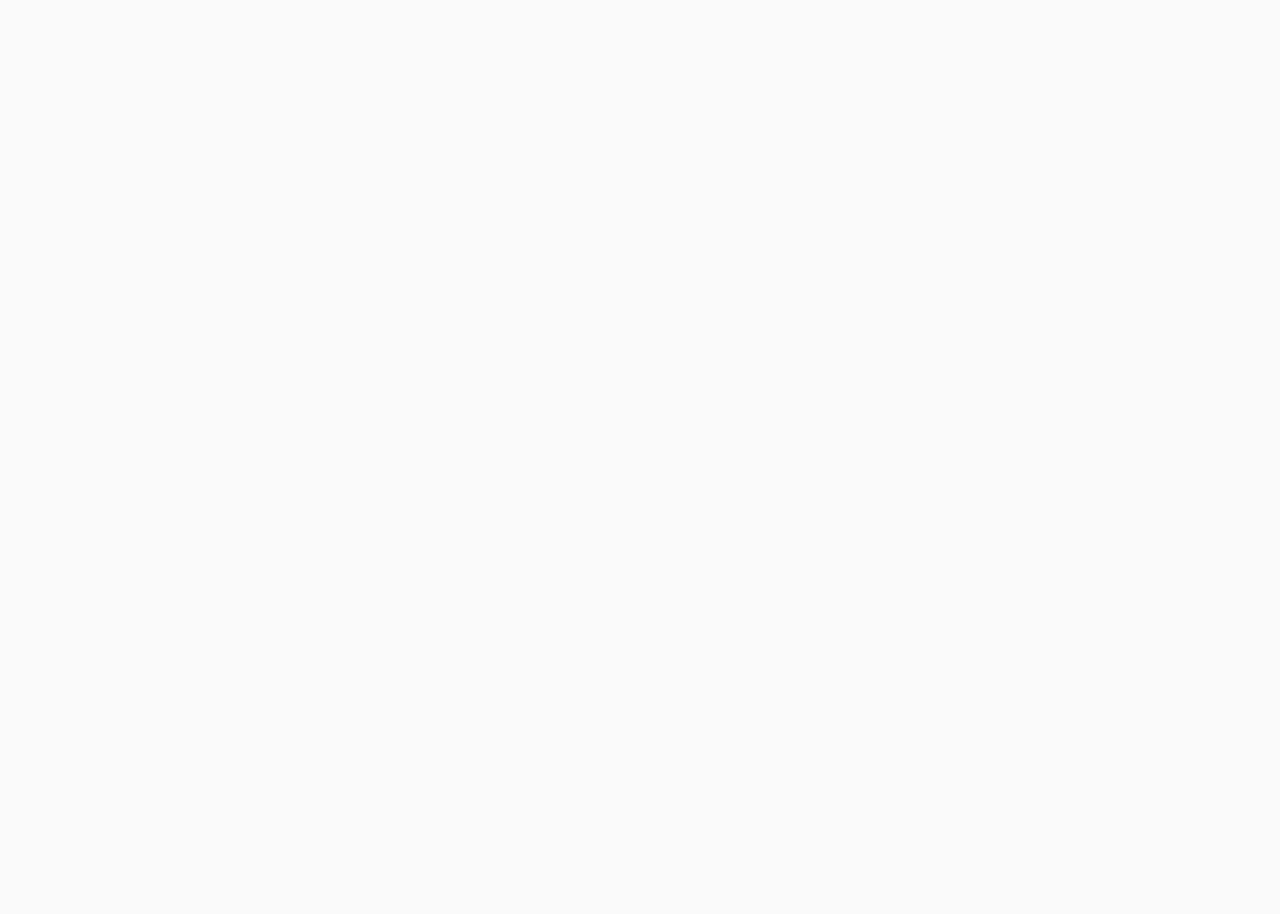
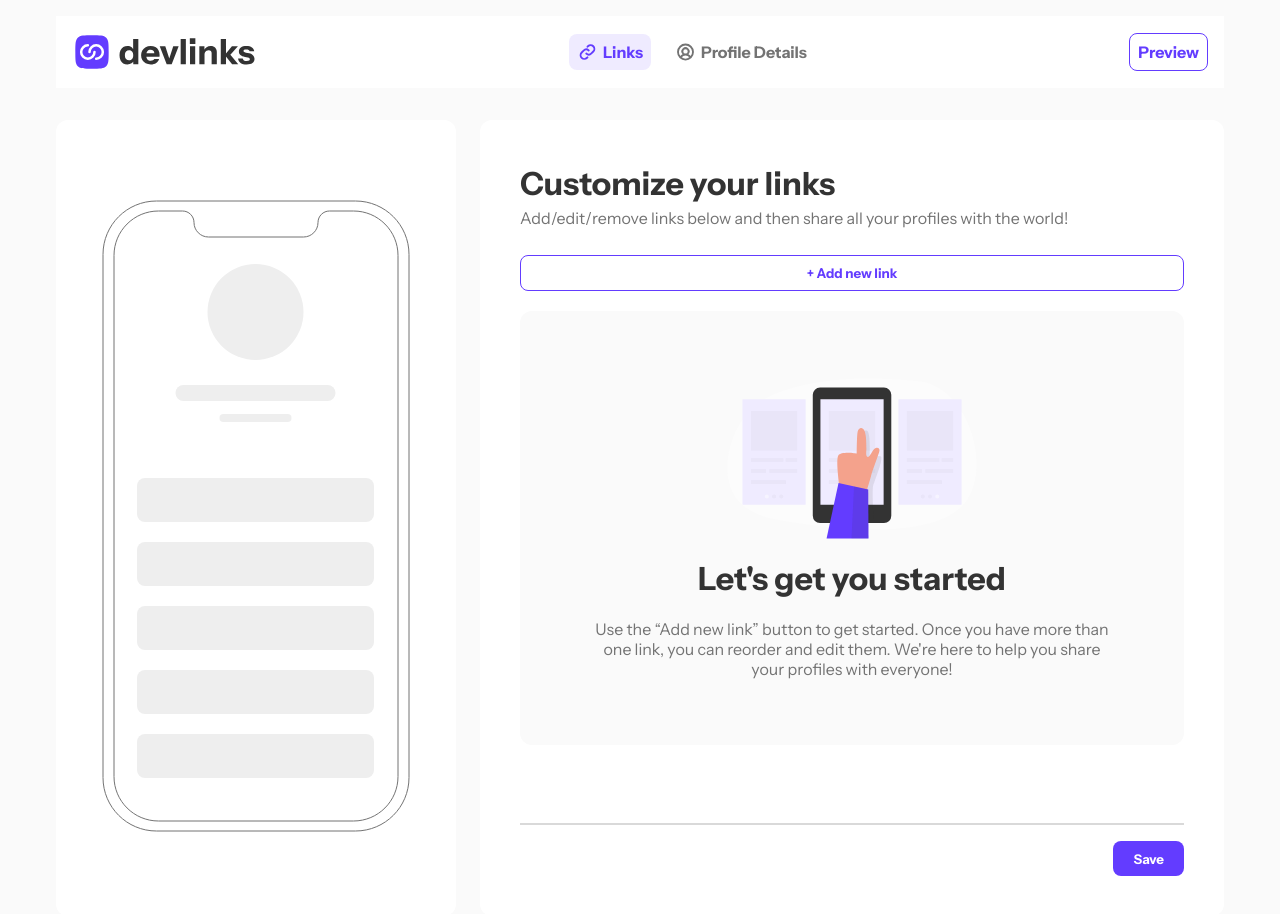
Before and after one commit to zenkyuv/link-sharing-app, a React (Vite) app: page /#/ in a window 1280 px wide. Before the commit this address had no page. Shown: the top 914 px of the page. Before the commit the page ends 800 px from the top, so only its background shows below. Built offline with nearby package versions, Linux system fonts and the light colour scheme.

Commit message:
fix: gh blank page

```diff
--- a/package.json
+++ b/package.json
@@ -1,5 +1,4 @@
 {
-  "homepage": "https://zenkyuv.github.io/",
   "name": "link-sharing-app",
   "private": false,
   "version": "0.0.0",
--- a/src/App.tsx
+++ b/src/App.tsx
@@ -31,7 +31,7 @@ function App() {
 			onAnimationEnd={handleAnimationEnd}
 		>
 			<Routes location={displayLocation}>
-				<Route path="/links" element={<Links context={context} />} />
+				<Route path="/" element={<Links context={context} />} />
 				<Route path="/profile-details" element={<ProfileDetails context={context} />} />
 				<Route path="/preview" element={<Preview context={context} />} />
 			</Routes>
--- a/src/components/navigation/component.tsx
+++ b/src/components/navigation/component.tsx
@@ -12,14 +12,14 @@ function Navigation() {
 				<li className={styles.icon}></li>
 				<div className={styles.flexRow}>
 					<li>
-						<Link className={location.pathname === "/links" ? styles.active : ""} to="/links">
-							<img src="/assets/images/icon-links-header.svg" />
+						<Link className={location.pathname === "/" ? styles.active : ""} to="/">
+							<img src="./assets/images/icon-links-header.svg" />
 							<span>Links</span>
 						</Link>
 					</li>
 					<li>
 						<Link className={location.pathname === "/profile-details" ? styles.active : ""} to="/profile-details">
-							<img src="/assets/images/icon-profile-details-header.svg" />
+							<img src="./assets/images/icon-profile-details-header.svg" />
 							<span>Profile Details</span>
 						</Link>
 					</li>
--- a/src/main.tsx
+++ b/src/main.tsx
@@ -1,14 +1,14 @@
 import React from 'react'
 import ReactDOM from 'react-dom/client'
-import {BrowserRouter} from 'react-router-dom'
+import {HashRouter} from 'react-router-dom'
 
 import './index.css'
 import App from './App.tsx'
 
 ReactDOM.createRoot(document.getElementById('root')!).render(
 	<React.StrictMode>
-		<BrowserRouter basename={process.env.PUBLIC_URL}>
+		<HashRouter>
 			<App />
-		</BrowserRouter>
+		</HashRouter>
 	</React.StrictMode>,
 )
--- a/src/pages/links/components/link-box/component.tsx
+++ b/src/pages/links/components/link-box/component.tsx
@@ -33,7 +33,7 @@ export default function LinkBox({link, index, links, setLinks}: LinkBoxProps) {
 	return (
 		<div
 			className={styles.link}>
-			<div className={styles.flexRow}><img src="/assets/images/icon-drag-and-drop.svg"/><span>Link #{index + 1}</span></div>
+			<div className={styles.flexRow}><img src="./assets/images/icon-drag-and-drop.svg"/><span>Link #{index + 1}</span></div>
 			<label>Platform</label>
 			<div tabIndex={0} className={styles.selectedPlatform} onPointerDown={() => setSelectPopupOpen(!isSelectPopupOpen)}>
 				<img src={get_icon_by_platform(selectedPlatform)} />
--- a/src/pages/preview/component.tsx
+++ b/src/pages/preview/component.tsx
@@ -10,7 +10,7 @@ function Preview({context}: ContextProp) {
 			<div className={styles.background}></div>
 			<div className={styles.navigation}>
 				<nav>
-					<Link to="/links">
+					<Link to="/">
 						Back to Editor
 					</Link>
 				</nav>
--- a/src/pages/profile-details/component.tsx
+++ b/src/pages/profile-details/component.tsx
@@ -51,7 +51,7 @@ function ProfileDetails({context}: ContextProp) {
 							{image
 								? <img src={image} />
 								: <>
-										<img src="/assets/images/icon-upload-image.svg" />
+										<img src="./assets/images/icon-upload-image.svg" />
 										<p>+ Upload Image</p>
 									</>
 							}
--- a/vite.config.ts
+++ b/vite.config.ts
@@ -3,6 +3,6 @@ import react from '@vitejs/plugin-react-swc'
 
 // https://vitejs.dev/config/
 export default defineConfig({
- 	base: './',
+	base: "./",
   plugins: [react()],
 })
```
